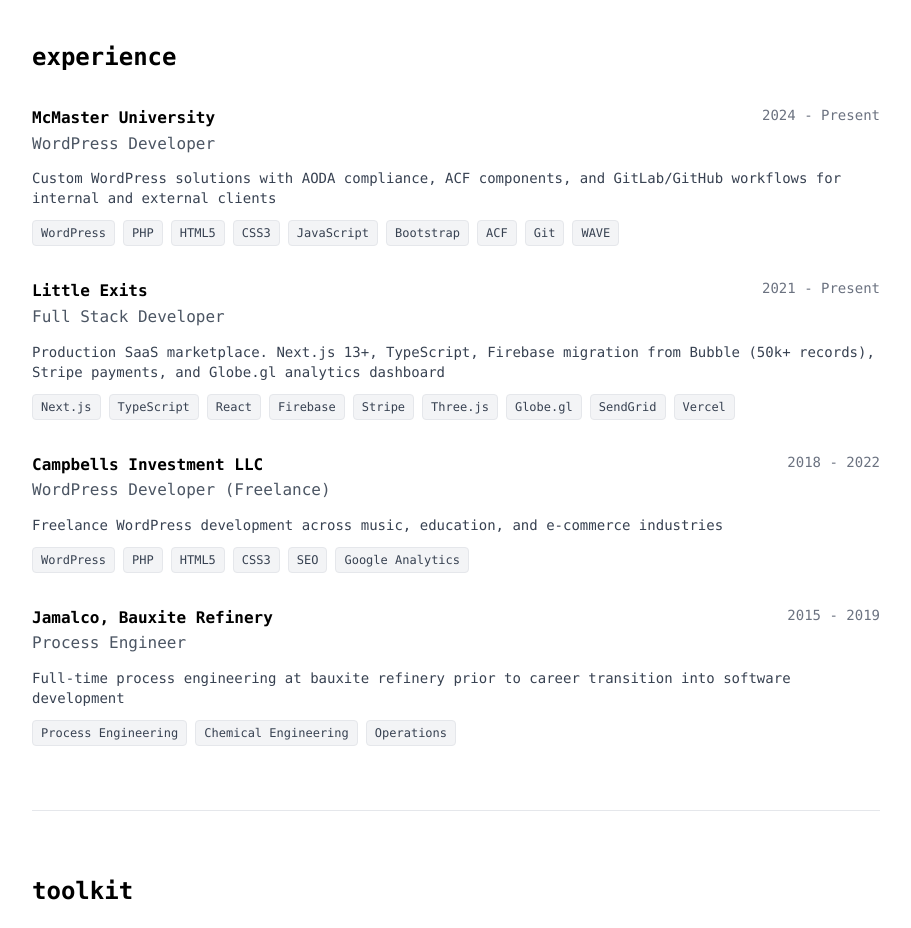
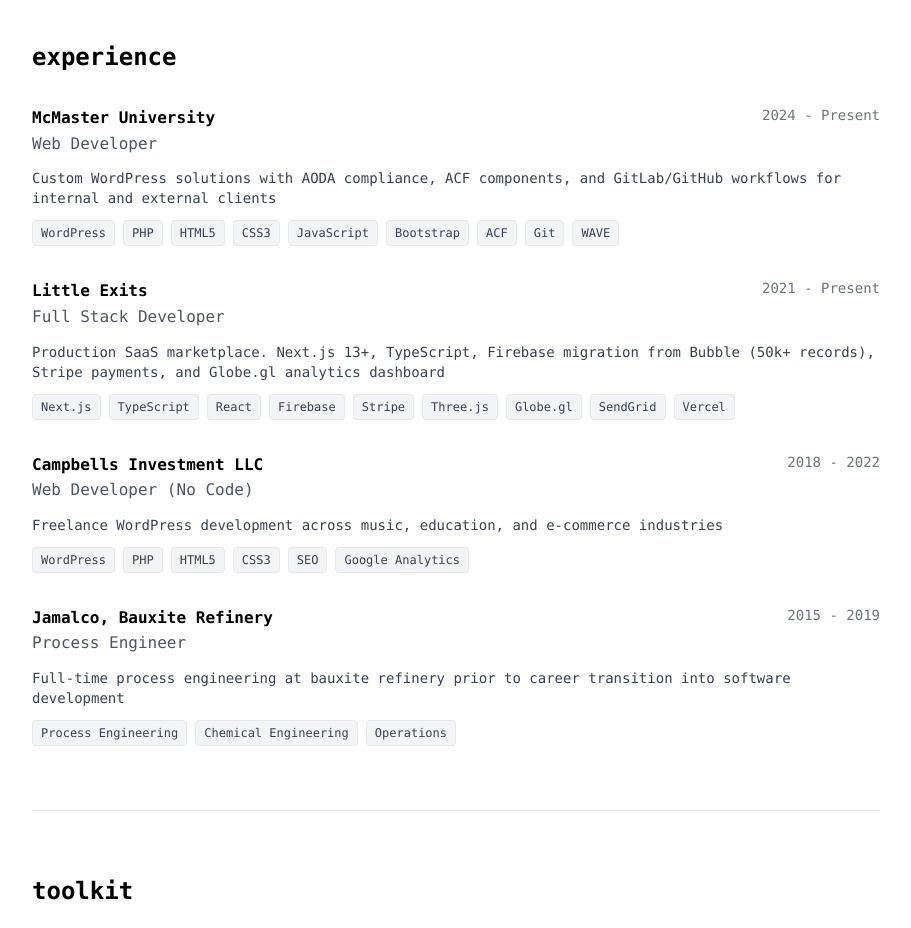
Before and after one commit to campbellsinvestment/stepocampbell, a Next.js app: page / in a window 1280 px wide. Shown: the part 2420-3348 px from the top of the page, without its empty margins (184-1095 px from the left). Built offline with nearby package versions, Linux system fonts and the light colour scheme.

Commit message:
Update McMaster and Campbells Investment job titles.
Rename McMaster to Web Developer and Campbells Investment to Web Developer (No Code).

```diff
--- a/app/page.tsx
+++ b/app/page.tsx
@@ -488,7 +488,7 @@
             {[
               {
                 company: "McMaster University",
-                role: "WordPress Developer",
+                role: "Web Developer",
                 period: "2024 - Present",
                 description: "Custom WordPress solutions with AODA compliance, ACF components, and GitLab/GitHub workflows for internal and external clients",
                 skills: ["WordPress", "PHP", "HTML5", "CSS3", "JavaScript", "Bootstrap", "ACF", "Git", "WAVE"]
@@ -502,7 +502,7 @@
               },
               {
                 company: "Campbells Investment LLC",
-                role: "WordPress Developer (Freelance)",
+                role: "Web Developer (No Code)",
                 period: "2018 - 2022",
                 description: "Freelance WordPress development across music, education, and e-commerce industries",
                 skills: ["WordPress", "PHP", "HTML5", "CSS3", "SEO", "Google Analytics"]
@@ -518,8 +518,11 @@
               <div key={index} className="space-y-3">
                 <div className="flex justify-between items-start">
                   <div>
-                    <h3 className="font-bold">{job.company}</h3>
-                    <p className={isDark ? 'text-gray-400' : 'text-gray-600'}>{job.role}</p>
+                    {job.company && <h3 className="font-bold">{job.company}</h3>}
+                    <p className={job.company
+                      ? (isDark ? 'text-gray-400' : 'text-gray-600')
+                      : 'font-bold'
+                    }>{job.role}</p>
                   </div>
                   <span className={`text-sm ${isDark ? 'text-gray-500' : 'text-gray-500'}`}>{job.period}</span>
                 </div>
```
